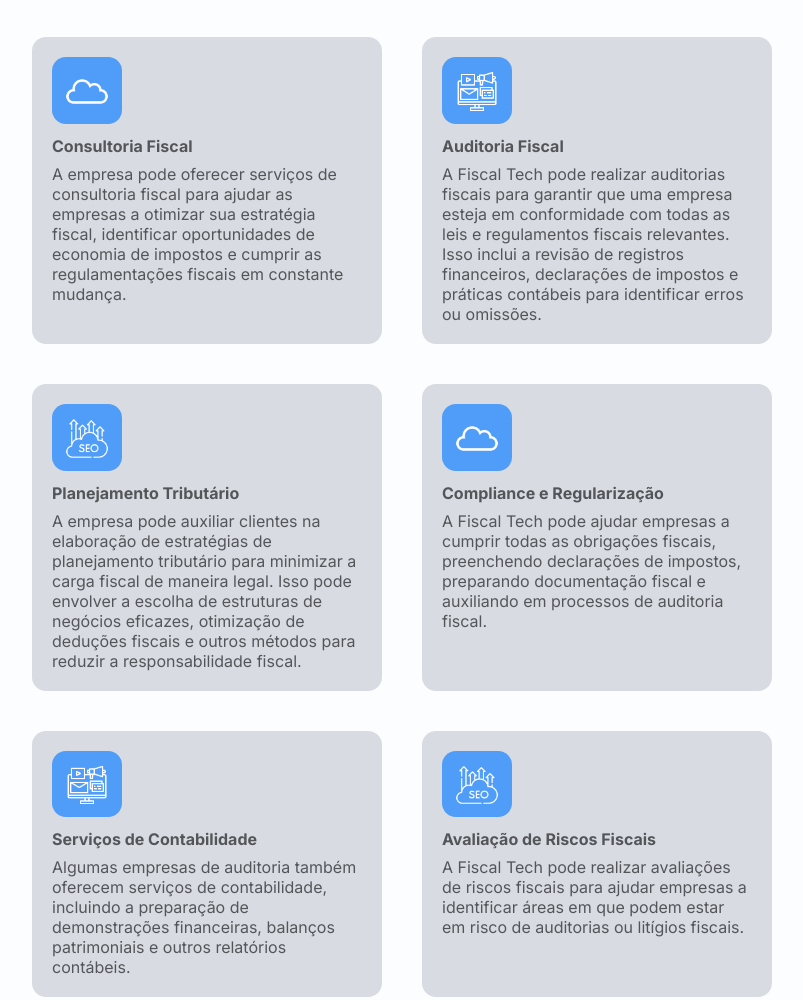
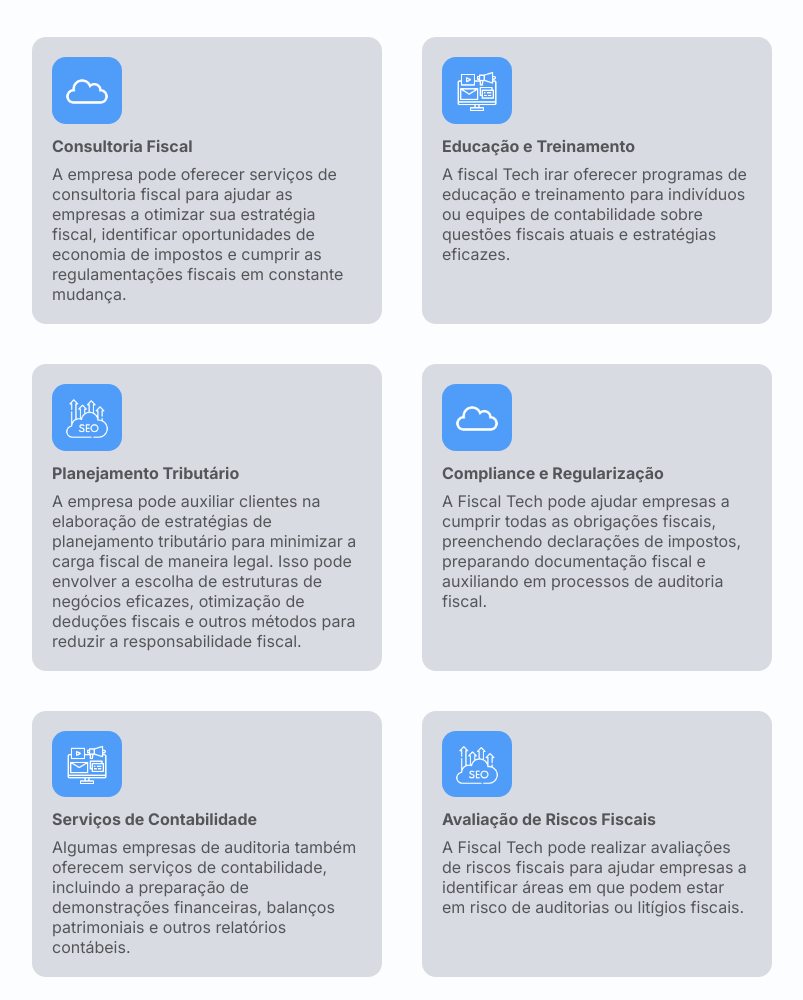
Before and after one commit to Henrique1351/FiscalTech, a plain HTML site: page servico.html in a window 1280 px wide. Shown: the part 721-1721 px from the top of the page, without its empty margins (238-1041 px from the left). Drawn offline with Linux system fonts and the light colour scheme; a script that the page names is missing.

Commit message:
Update servico.html

```diff
--- a/servico.html
+++ b/servico.html
@@ -63,11 +63,11 @@
 
                 <div class="row-card-item">
                     <img src="img/digital-marketing.png" alt="">
-                    <p class="nome-servico"><strong>Auditoria Fiscal</strong></p>
+                    <p class="nome-servico"><strong>Educação e Treinamento</strong></p>
                     <p class="descricao-servico">
-                        A Fiscal Tech pode realizar auditorias fiscais para garantir que uma empresa esteja em conformidade
-                        com todas as leis e regulamentos fiscais relevantes. Isso inclui a revisão de registros financeiros, declarações de impostos e
-                        práticas contábeis para identificar erros ou omissões.
+                        A fiscal Tech irar oferecer programas de educação e treinamento para indivíduos ou equipes
+                        de contabilidade sobre questões fiscais atuais e estratégias eficazes.
+
                     </p>
                 </div>
 
@@ -157,7 +157,7 @@
                 <a href="https://www.instagram.com/fiscaltech4/"><i class="fa fa-instagram" aria-hidden="true"></i></a>
             </div>
 
-            <p>Henrique Rocha</p>
+            <p>Fiscal Tech</p>
             <span><i class="fa fa-map-marker local"></i> São Paulo - SP, Brasil</span>
         </div>
     </footer>
```
